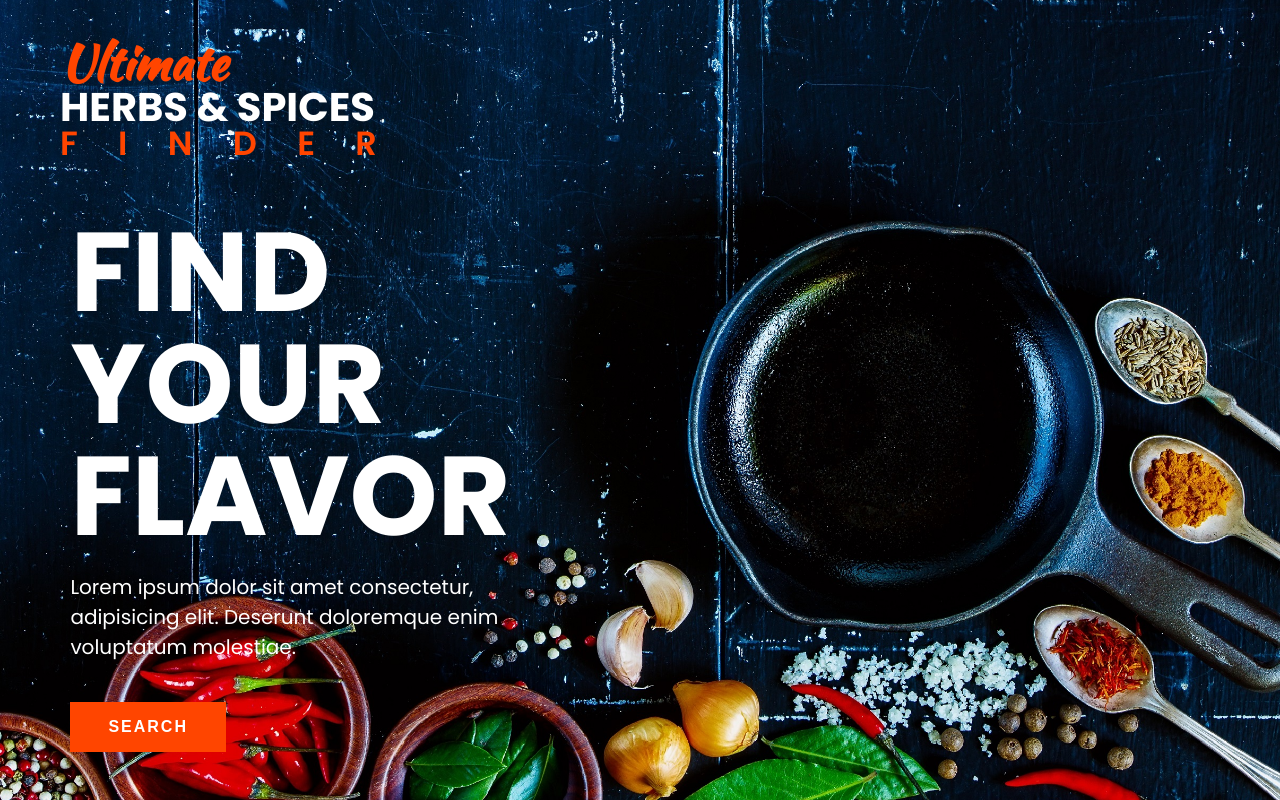
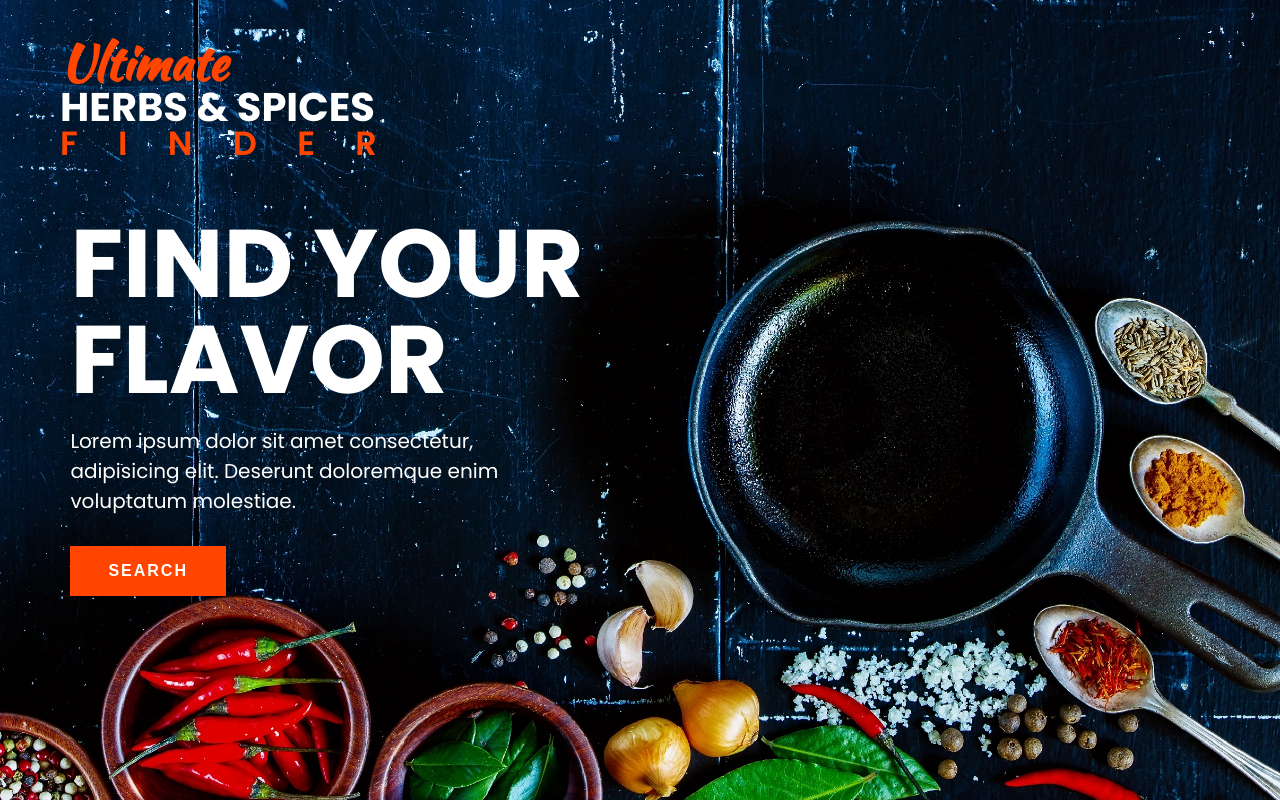
Before and after one commit to amehi0index/mern-spices, a React (Create React App) app in the folder client/: page / in a window 1280 px wide. Built offline with nearby package versions, Linux system fonts and the light colour scheme.

Commit message:
Home, herbcard css

```diff
--- a/client/src/App.css
+++ b/client/src/App.css
@@ -110,7 +110,7 @@ body {
 }
 
 .content h2 {
-  font-size: 7em;
+  font-size: 6em;
   font-weight: 700;
   color: #fff;
   line-height: 1em;
@@ -120,7 +120,7 @@ body {
 .content p {
   font-size: 1.25em;
   color: #fff;
-  margin: 20px 0 40px 0;
+  margin: 18px 0 30px 0;
   font-weight: 400;
   max-width: 500px;
 }
@@ -273,7 +273,7 @@ body {
 }
 
 .input-span form input[type='text'] {
-  padding: 20px;
+  padding: 15px;
   outline: none;
   border: none;
   width: 90%;
--- a/client/src/herbcard.css
+++ b/client/src/herbcard.css
@@ -8,7 +8,7 @@
   color: rgb(6, 52, 99);
   width: 60%;
   border-radius: 3px;
-  min-height: 620px;
+  min-height: 500px;
   margin: 30px 5.5%;
   transform: translateY(120%);
   transition: all 0.5s ease-in;
@@ -22,7 +22,7 @@
   background: rgba(14, 73, 119, 0.95);
   color: #f5f5f5;
   text-transform: uppercase;
-  padding: 20px;
+  padding: 15px;
 }
 
 /* CARD CONTENT */
@@ -77,7 +77,7 @@
 }
 
 .info-rows h4 {
-  font-size: 18px;
+  font-size: 16px;
 }
 
 .info .info-rows.show {
@@ -95,7 +95,7 @@
 
 .row-two,
 .row-one p {
-  font-size: 18px;
+  font-size: 16px;
   min-width: 80%;
 }
 
```
